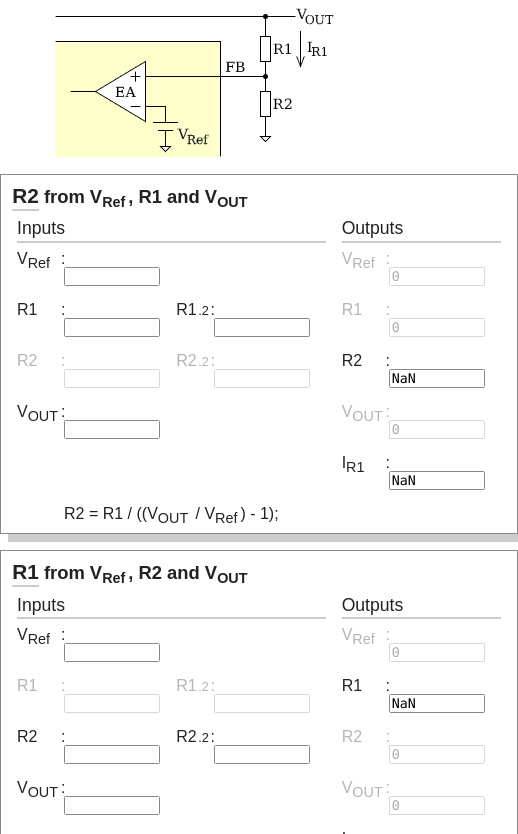
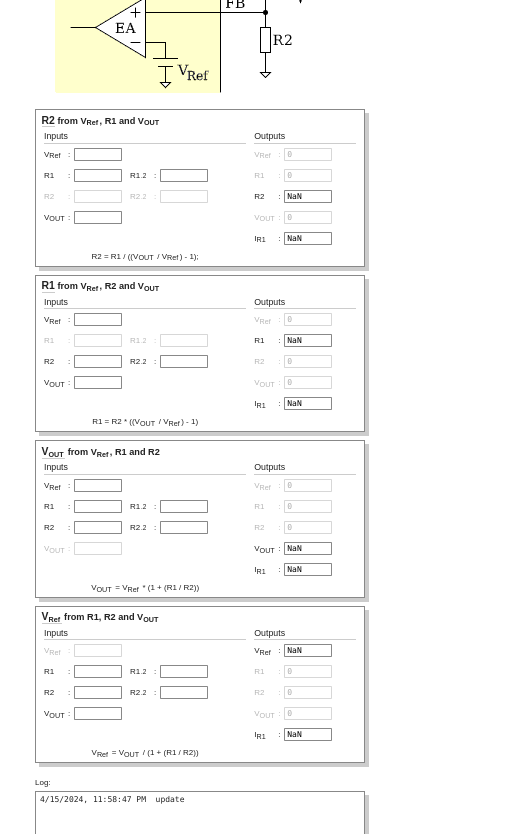
Before and after one commit to kohalab/FVDRC, a plain HTML site: page index.html in a window 390 px wide. Shown: the part 113-947 px from the top of the page, 518 px wide, since content can reach past the window. Drawn offline with Linux system fonts and the light colour scheme.

Commit message:
support responsive

```diff
--- a/index.html
+++ b/index.html
@@ -385,6 +385,16 @@
             max-width: 40rem;
             color: #222;
         }
+        @media screen and (max-width: 45rem) and (min-width: 35rem) {
+            html {
+                font-size: 0.8em;
+            }
+        }
+        @media screen and (max-width: 35rem) {
+            html {
+                font-size: 0.5em;
+            }
+        }
 
         h1 {
             font-size: 1.5rem;
@@ -461,6 +471,7 @@
         input {
             width: 6rem;
             font-family: Menlo, "Osaka−等幅", "Osaka-mono", "ＭＳ ゴシック", monospace;
+            font-size: 1rem;
             margin-right: 1rem;
             border-radius: 0.1rem;
             border: 0.1em solid #888;
```
